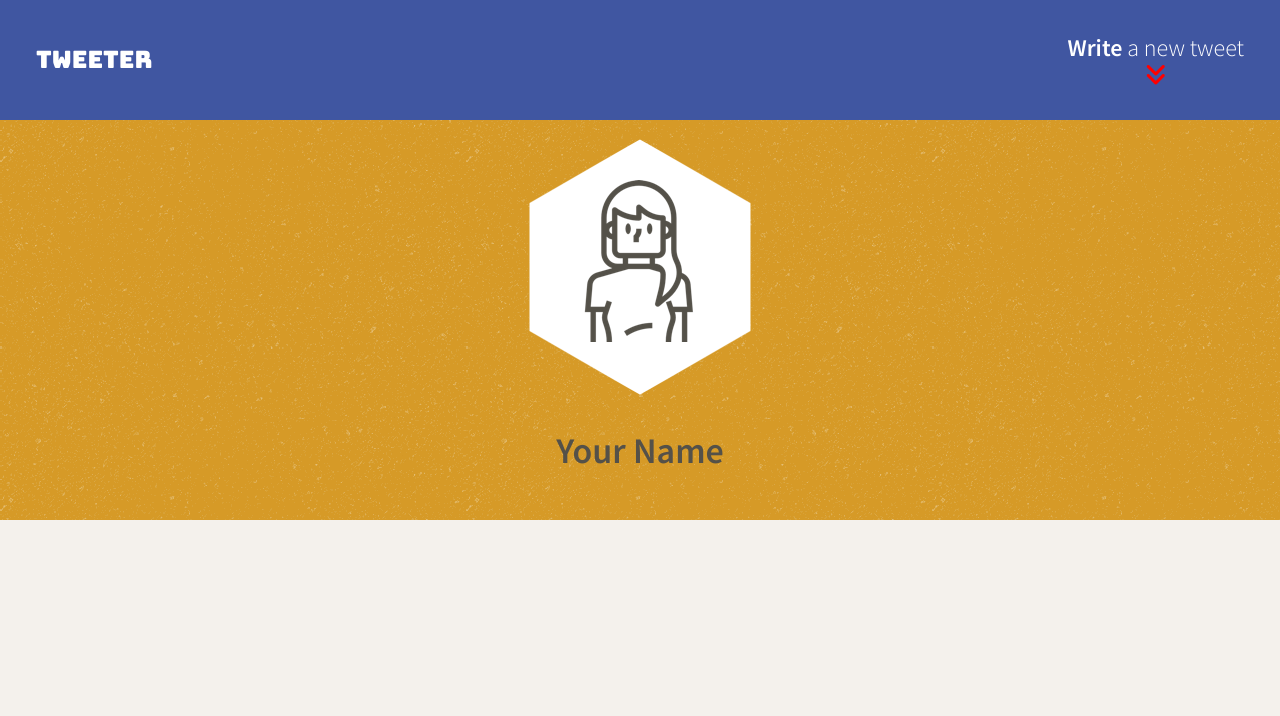
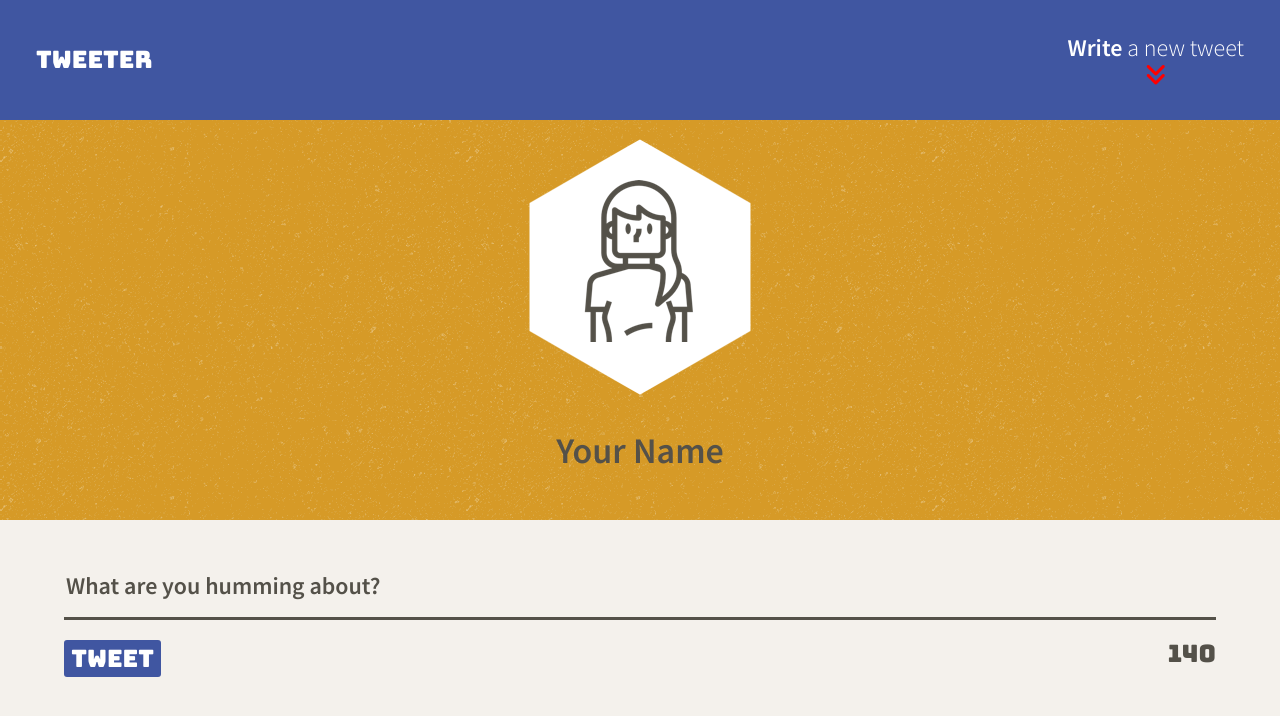
Before and after one commit to ShoroukAziz/my-tweeter, a website: page public/index.html in a window 1280 px wide. Drawn offline with nearby package versions, Linux system fonts and the light colour scheme.

Commit message:
➕new tweet sectin & link its stylesheet

```diff
--- a/public/index.html
+++ b/public/index.html
@@ -23,6 +23,7 @@
   <link rel="stylesheet" href="/styles/layout.css" type="text/css" />
   <link rel="stylesheet" href="/styles/nav.css" type="text/css" />
   <link rel="stylesheet" href="/styles/header.css" type="text/css" />
+  <link rel="stylesheet" href="/styles/new-tweet.css" type="text/css" />
 
 
   <!-- External JS -->
@@ -53,7 +54,19 @@
   </header>
 
   <!-- Page-specific (main) content here -->
-  <main class="container"></main>
+  <main class="container">
+
+    <section class="new-tweet">
+      <form method="POST" action="/tweets">
+        <textarea name="text" id="tweet-text" placeholder="What are you humming about?"></textarea>
+        <div>
+          <button type="submit">Tweet</button>
+          <output name="counter" class="counter" for="tweet-text">140</output>
+        </div>
+      </form>
+    </section>
+
+  </main>
 </body>
 
 </html>
```
